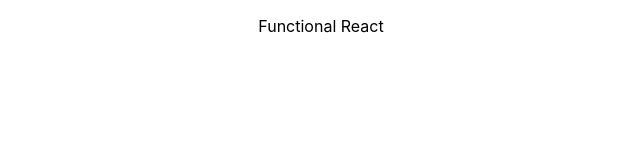
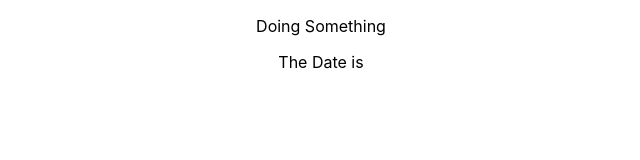
Before and after one commit to MaxDillon/CS348_Project, a React (Create React App) app in the folder client/react-app/: page / in a window 1280 px wide. Shown: the top 160 px of the page, without its empty margins (319-959 px from the left). Built offline with nearby package versions, Linux system fonts and the light colour scheme; no server answers.

Commit message:
modified client to communicate with server

```diff
--- a/client/react-app/package.json
+++ b/client/react-app/package.json
@@ -1,6 +1,7 @@
 {
   "name": "react-app",
   "version": "0.1.0",
+  "proxy": "http://server:5000",
   "private": true,
   "dependencies": {
     "@testing-library/jest-dom": "^5.16.2",
--- a/client/react-app/src/App.js
+++ b/client/react-app/src/App.js
@@ -1,9 +1,24 @@
 import './App.css';
+import {useState, useEffect} from 'react'
+import { LoginPage } from './Components/LoginPage/LoginPage'
 
 function App() {
+
+  const [initialState, setState] = useState([])
+  const url = '/api'
+
+  useEffect(() => {
+    fetch(url).then(response => {
+      if (response.status === 200) {
+        return response.json()
+      }
+    }).then(data => setState(data))
+  }, [])
+
   return (
     <div className="App">
-        <p>Functional React</p>
+        <p>Doing Something</p>
+        <LoginPage data={initialState}/>
     </div>
   );
 }
--- /dev/null
+++ b/client/react-app/src/Components/LoginPage/LoginPage.js
@@ -0,0 +1,9 @@
+import React from 'react'
+
+export const LoginPage = ({data})=> {
+	return (
+		<div>
+			<p>The Date is {data.date}</p>
+		</div>
+	)
+}
```
Also changed, not shown: 1 other file (tests, documents, lock files or other folders).
